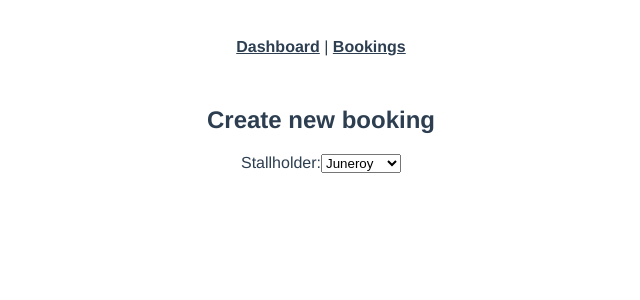
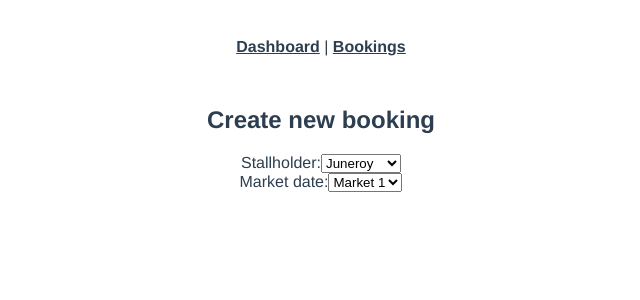
Before and after one commit to juneroy1/bookings_jq, a Vue app: page /booking/create in a window 1280 px wide. Shown: the top 300 px of the page, without its empty margins (319-959 px from the left). Built offline with nearby package versions, Linux system fonts and the light colour scheme.

Commit message:
feat: created drop down market date

```diff
--- a/src/views/Booking/components/ItemForm.vue
+++ b/src/views/Booking/components/ItemForm.vue
@@ -9,6 +9,14 @@
                     <option value="1">Juneroy</option>
                     <option value="2">Quinimon</option>
                     <option value="3">Derano</option>
+                </select>
+            </div>
+            <div class="container">
+                <label for="market_date">Market date:</label>
+                <select name="market_date" id="market_date">
+                    <option value="1">Market 1</option>
+                    <option value="2">Market 2</option>
+                    <option value="3">Market 3</option>
                 </select>
             </div>
         </div>
```
